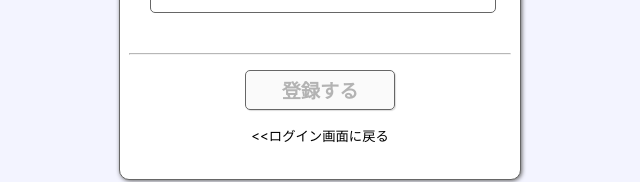
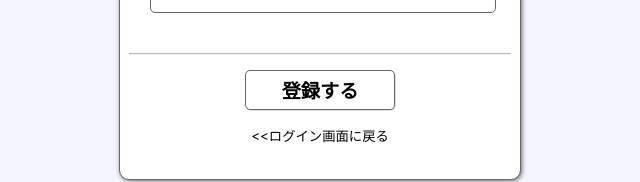
Before and after one commit to LSbard000com/math-question-box-app, a React (Create React App) app: page /signup in a window 1280 px wide. Shown: the part 481-663 px from the top of the page, without its empty margins (320-960 px from the left). Built offline with nearby package versions, Linux system fonts and the light colour scheme; a web font is replaced by a local one.

Commit message:
登録ボタン入力可否作成開始

```diff
--- a/src/components/SignUp.tsx
+++ b/src/components/SignUp.tsx
@@ -31,14 +31,12 @@ const SignUp = () => {
         setAlert(newpass === newpassConfirm ? false : true)
     },[newpass, newpassConfirm])
 
-    // メールアドレスとパスワードが入力完了したら登録ボタンを入力にokクラスを付与
-    const [ok, setOk] = useState<boolean>(false)
+    // メールアドレスとパスワードが入力完了したら登録ボタンを入力可能に
+    const [isDisabled, setIsDisabled] = useState(true);
 
-    useEffect(() => {
-        if(alert){
-
-        }
-    },[alert])
+    const toggleDisabled = () => {
+        setIsDisabled(!isDisabled);
+    };
 
   return (
     <div className='signup'>
@@ -61,8 +59,8 @@ const SignUp = () => {
                 </div>
             </form>
             <hr/>
-            <div className={`submit ${ok ? 'ok' : ''}`}>
-                <button id='signup-btn' disabled>登録する</button>
+            <div className='submit'>
+                <button id='signup-btn'>登録する</button>
             </div>
             <p>
                 <span onClick={handleClick}>&lt;&lt;ログイン画面に戻る</span>
--- a/src/components/css/SignUp.css
+++ b/src/components/css/SignUp.css
@@ -95,12 +95,12 @@
     transition-duration: 0.3s;
 }
 
-.signup .signup-area .ok #signup-btn {
+.signup .signup-area .submit #signup-btn {
     background-color: #fff;
 
 }
 
-.signup .signup-area .ok #signup-btn:hover {
+.signup .signup-area .submit #signup-btn:hover {
     background-color: #eee;
 }
 
```
